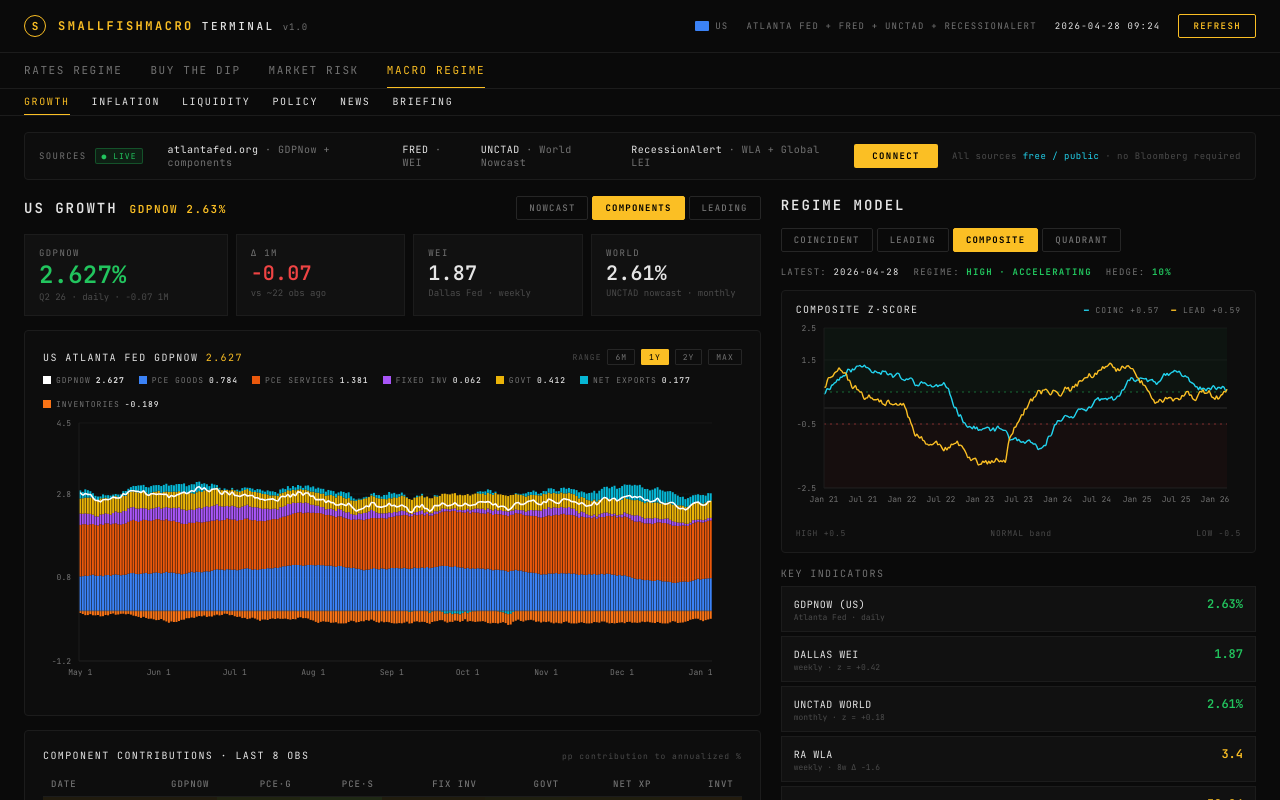
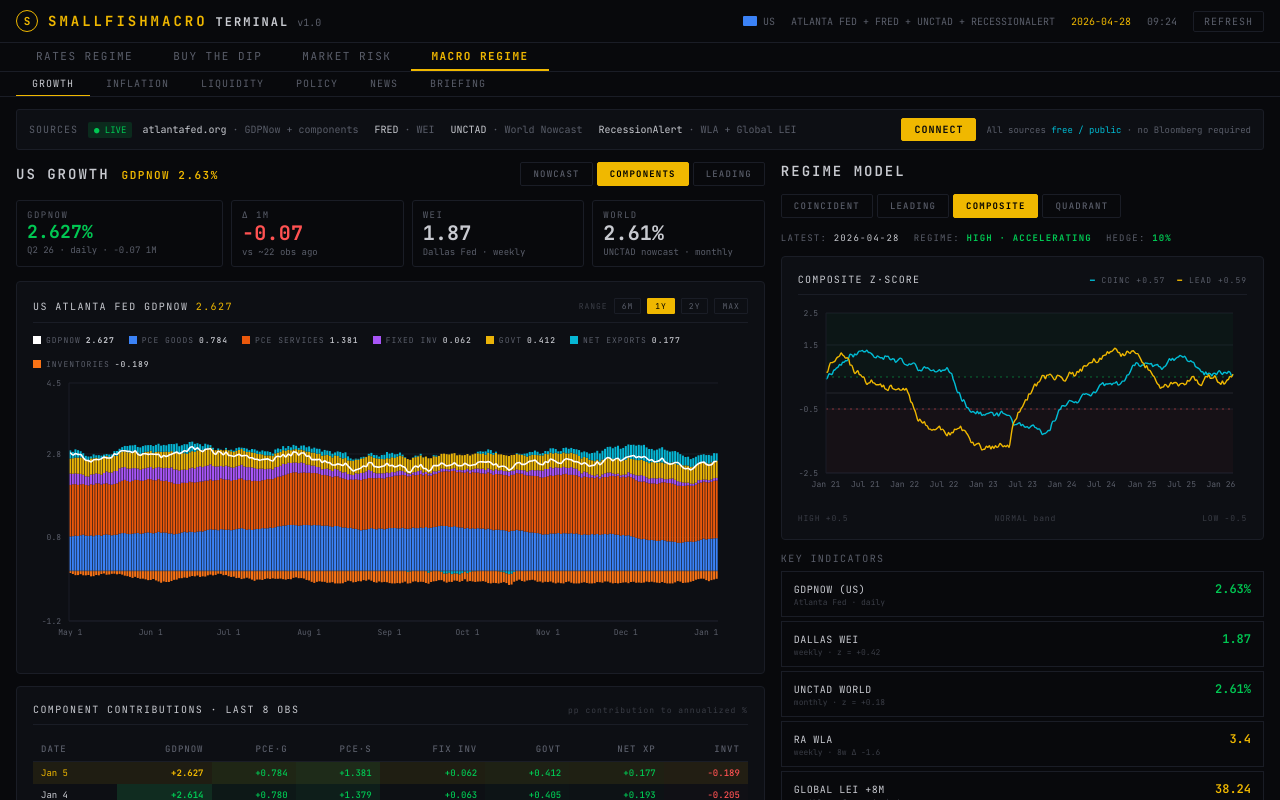
Before and after one commit to smallfishmacro-Git/macro-regime, a React (Vite) app: page / in a window 1280 px wide. Shown: the top 800 px of the page. Built offline with nearby package versions, Linux system fonts and the light colour scheme.

Commit message:
Align layout primitives to smallfish-rates-regime

```diff
--- a/src/App.jsx
+++ b/src/App.jsx
@@ -16,25 +16,23 @@ import {
 } from "recharts";
 
 // ========================================================================
-// DESIGN TOKENS — matched to rates-regime.vercel.app
+// DESIGN TOKENS — aligned to smallfish-rates-regime
 // ========================================================================
 const C = {
-  bg: "#0a0a0a",
-  panel: "#0d0d0d",
-  panelSoft: "#111111",
-  panelEdge: "#1c1c1c",
-  panelEdgeStrong: "#262626",
-  grid: "#161616",
-  text: "#e5e5e5",
-  textBright: "#fafafa",
-  textDim: "#737373",
-  textMute: "#4b4b4b",
-  amber: "#fbbf24",
-  amberDeep: "#d97706",
-  amberFaint: "rgba(251,191,36,0.08)",
-  green: "#22c55e",
-  red: "#ef4444",
-  cyan: "#22d3ee",
+  bg: "#08090c",
+  panel: "#0d0f14",
+  panelSoft: "#08090c",         // inner-tile bg = page bg (darker than panel)
+  panelEdge: "#1a1d26",
+  panelEdgeStrong: "#1a1d26",   // single-tone border, matches rates-regime
+  grid: "#1a1d26",
+  text: "#c8cad0",
+  textDim: "#5a5e6a",
+  textMute: "#3a3d46",
+  amber: "#f0b800",
+  amberFaint: "rgba(240,184,0,0.08)",
+  green: "#00c853",
+  red: "#ff5252",
+  cyan: "#00bcd4",
   white: "#ffffff",
   // GDPNow component palette (matches Atlanta Fed convention)
   pceGoods: "#3b82f6",
@@ -132,26 +130,31 @@ const HEDGE_MAP = {
 // ========================================================================
 // PRIMITIVES
 // ========================================================================
-const Tab = ({ active, children, onClick, size = "lg" }) => (
+const Tab = ({ active, children, onClick, size = "lg" }) => {
+  const isLg = size === "lg";
+  const activeColor = isLg ? C.amber : C.text;
+  const underline = isLg ? "2px" : "1px";
+  return (
     <button
       onClick={onClick}
       style={{
         background: "transparent",
         border: "none",
-      padding: size === "lg" ? "10px 0" : "6px 0",
-      marginRight: size === "lg" ? 28 : 22,
+        padding: isLg ? "6px 20px" : "5px 16px",
         fontFamily: FONT_MONO,
-      fontSize: size === "lg" ? 11 : 10,
-      letterSpacing: 1.6,
-      color: active ? C.amber : (size === "sm" ? C.text : C.textDim),
+        fontSize: isLg ? 11 : 10,
+        letterSpacing: isLg ? 1.5 : 1,
+        color: active ? activeColor : C.textDim,
+        fontWeight: isLg && active ? "bold" : "normal",
         cursor: "pointer",
-      borderBottom: active ? `1.5px solid ${C.amber}` : "1.5px solid transparent",
+        borderBottom: active ? `${underline} solid ${C.amber}` : `${underline} solid transparent`,
         transition: "color .15s",
       }}
     >
       {children}
     </button>
   );
+};
 
 const Pill = ({ active, children, onClick }) => (
   <button
@@ -179,7 +182,7 @@ const Panel = ({ children, style }) => (
       background: C.panel,
       border: `1px solid ${C.panelEdge}`,
       borderRadius: 4,
-      padding: 18,
+      padding: 16,
       ...style,
     }}
   >
@@ -187,13 +190,13 @@ const Panel = ({ children, style }) => (
   </div>
 );
 
-const StatTile = ({ label, value, sub, color = C.text, valueSize = 24 }) => (
-  <div style={{ background: C.panelSoft, border: `1px solid ${C.panelEdge}`, padding: "12px 14px" }}>
-    <div style={{ fontSize: 9, color: C.textDim, letterSpacing: 1.4 }}>{label}</div>
-    <div style={{ fontSize: valueSize, color, fontWeight: 600, letterSpacing: 0.2, marginTop: 4, lineHeight: 1 }}>
+const StatTile = ({ label, value, sub, color = C.text, valueSize = 18 }) => (
+  <div style={{ background: C.bg, border: `1px solid ${C.panelEdge}`, padding: "8px 10px", borderRadius: 3 }}>
+    <div style={{ fontSize: 9, color: C.textDim, letterSpacing: 1.5 }}>{label}</div>
+    <div style={{ fontSize: valueSize, color, fontWeight: 700, letterSpacing: 0.2, marginTop: 2, lineHeight: 1 }}>
       {value}
     </div>
-    {sub && <div style={{ fontSize: 9, color: C.textMute, marginTop: 4 }}>{sub}</div>}
+    {sub && <div style={{ fontSize: 9, color: C.textDim, marginTop: 3 }}>{sub}</div>}
   </div>
 );
 
@@ -276,11 +279,11 @@ export default function MacroRegimeGrowth() {
           display: "flex",
           alignItems: "center",
           justifyContent: "space-between",
-          padding: "14px 24px",
+          padding: "10px 16px",
           borderBottom: `1px solid ${C.panelEdge}`,
         }}
       >
-        <div style={{ display: "flex", alignItems: "center", gap: 12 }}>
+        <div style={{ display: "flex", alignItems: "center", gap: 10 }}>
           <div
             style={{
               width: 22,
@@ -298,32 +301,32 @@ export default function MacroRegimeGrowth() {
             S
           </div>
           <div style={{ display: "flex", alignItems: "baseline", gap: 8 }}>
-            <span style={{ fontSize: 12, fontWeight: 700, letterSpacing: 2.5, color: C.amber }}>
+            <span style={{ fontSize: 14, fontWeight: "bold", letterSpacing: 3, color: C.amber }}>
               SMALLFISHMACRO
             </span>
-            <span style={{ fontSize: 11, letterSpacing: 2.5, color: C.text, fontWeight: 500 }}>
+            <span style={{ fontSize: 12, letterSpacing: 2, color: C.text, fontWeight: "bold" }}>
               TERMINAL
             </span>
-            <span style={{ fontSize: 9, color: C.textDim, letterSpacing: 1 }}>v1.0</span>
+            <span style={{ fontSize: 10, color: C.textDim }}>v1.0</span>
           </div>
         </div>
-        <div style={{ display: "flex", alignItems: "center", gap: 18, fontSize: 9, letterSpacing: 1.2, color: C.textDim }}>
+        <div style={{ display: "flex", alignItems: "center", gap: 16, fontSize: 10, color: C.textDim }}>
           <span style={{ display: "flex", alignItems: "center", gap: 6 }}>
             <span style={{ width: 14, height: 10, background: "#3b82f6", display: "inline-block", borderRadius: 1 }} />
             US
           </span>
           <span>ATLANTA FED + FRED + UNCTAD + RECESSIONALERT</span>
-          <span style={{ color: C.text }}>2026-04-28 09:24</span>
+          <span style={{ color: C.amber }}>2026-04-28</span>
+          <span>09:24</span>
           <button
             style={{
               background: "transparent",
-              color: C.amber,
-              border: `1px solid ${C.amber}`,
-              padding: "5px 14px",
+              color: C.textDim,
+              border: `1px solid ${C.panelEdge}`,
+              padding: "3px 10px",
               fontFamily: FONT_MONO,
-              fontSize: 9,
-              letterSpacing: 1.4,
-              fontWeight: 600,
+              fontSize: 10,
+              letterSpacing: 1,
               cursor: "pointer",
               borderRadius: 2,
             }}
@@ -336,7 +339,7 @@ export default function MacroRegimeGrowth() {
       {/* ============================================================ */}
       {/* PRIMARY TAB ROW                                               */}
       {/* ============================================================ */}
-      <div style={{ display: "flex", padding: "0 24px", borderBottom: `1px solid ${C.panelEdge}` }}>
+      <div style={{ display: "flex", padding: "0 16px", borderBottom: `1px solid ${C.panelEdge}` }}>
         <Tab active={primaryTab === "RATES_REGIME"}  onClick={() => setPrimaryTab("RATES_REGIME")}>RATES REGIME</Tab>
         <Tab active={primaryTab === "BUY_THE_DIP"}   onClick={() => setPrimaryTab("BUY_THE_DIP")}>BUY THE DIP</Tab>
         <Tab active={primaryTab === "MARKET_RISK"}   onClick={() => setPrimaryTab("MARKET_RISK")}>MARKET RISK</Tab>
@@ -346,7 +349,7 @@ export default function MacroRegimeGrowth() {
       {/* ============================================================ */}
       {/* SECONDARY SUB-TAB ROW                                         */}
       {/* ============================================================ */}
-      <div style={{ display: "flex", padding: "0 24px", borderBottom: `1px solid ${C.panelEdge}` }}>
+      <div style={{ display: "flex", padding: "0 16px", borderBottom: `1px solid ${C.panelEdge}`, marginBottom: 12 }}>
         <Tab size="sm" active={subTab === "GROWTH"}    onClick={() => setSubTab("GROWTH")}>GROWTH</Tab>
         <Tab size="sm" active={subTab === "INFLATION"} onClick={() => setSubTab("INFLATION")}>INFLATION</Tab>
         <Tab size="sm" active={subTab === "LIQUIDITY"} onClick={() => setSubTab("LIQUIDITY")}>LIQUIDITY</Tab>
@@ -358,43 +361,40 @@ export default function MacroRegimeGrowth() {
       {/* ============================================================ */}
       {/* DATA SOURCE CONNECTOR STRIP                                   */}
       {/* ============================================================ */}
-      <div style={{ padding: "16px 24px" }}>
+      <div style={{ padding: "0 16px", marginBottom: 12 }}>
         <div
           style={{
             display: "flex",
             alignItems: "center",
-            gap: 14,
+            gap: 10,
             background: C.panel,
             border: `1px solid ${C.panelEdge}`,
-            padding: "10px 14px",
-            borderRadius: 4,
+            padding: "8px 12px",
+            borderRadius: 3,
+            flexWrap: "wrap",
           }}
         >
-          <div style={{ display: "flex", alignItems: "center", gap: 8 }}>
-            <span style={{ fontSize: 9, color: C.textDim, letterSpacing: 1.4 }}>SOURCES</span>
+          <span style={{ fontSize: 10, color: C.textDim, letterSpacing: 1 }}>SOURCES</span>
           <span
             style={{
-                fontSize: 8,
+              fontSize: 9,
               color: C.green,
-                background: "rgba(34,197,94,0.1)",
+              background: "rgba(0,200,83,0.15)",
               padding: "2px 6px",
-                letterSpacing: 1,
-                border: `1px solid rgba(34,197,94,0.3)`,
               borderRadius: 2,
             }}
           >
             ● LIVE
           </span>
-          </div>
           <div
             style={{
               flex: 1,
+              minWidth: 200,
               fontSize: 10,
               color: C.textDim,
-              letterSpacing: 0.5,
-              padding: "0 10px",
               display: "flex",
-              gap: 18,
+              gap: 16,
+              flexWrap: "wrap",
             }}
           >
             <span><span style={{ color: C.text }}>atlantafed.org</span> · GDPNow + components</span>
@@ -405,20 +405,20 @@ export default function MacroRegimeGrowth() {
           <button
             style={{
               background: C.amber,
-              color: "#000",
-              border: "none",
-              padding: "6px 18px",
+              color: C.bg,
+              border: `1px solid ${C.amber}`,
+              padding: "4px 12px",
               fontFamily: FONT_MONO,
-              fontSize: 9,
-              letterSpacing: 1.4,
-              fontWeight: 700,
+              fontSize: 10,
+              letterSpacing: 1,
+              fontWeight: "bold",
               cursor: "pointer",
               borderRadius: 2,
             }}
           >
             CONNECT
           </button>
-          <span style={{ fontSize: 9, color: C.textMute, letterSpacing: 0.5 }}>
+          <span style={{ fontSize: 9, color: C.textDim }}>
             All sources <span style={{ color: C.cyan }}>free / public</span> · no Bloomberg required
           </span>
         </div>
@@ -427,7 +427,7 @@ export default function MacroRegimeGrowth() {
       {/* ============================================================ */}
       {/* MAIN CONTENT GRID — 60/40                                     */}
       {/* ============================================================ */}
-      <div style={{ display: "grid", gridTemplateColumns: "1.55fr 1fr", gap: 20, padding: "0 24px 32px" }}>
+      <div style={{ display: "grid", gridTemplateColumns: "1.55fr 1fr", gap: 16, padding: "0 16px 16px" }}>
         {/* ================================================================ */}
         {/* LEFT — US GROWTH                                                  */}
         {/* ================================================================ */}
@@ -461,8 +461,8 @@ export default function MacroRegimeGrowth() {
           </div>
 
           {/* Atlanta Fed components panel */}
-          <Panel style={{ marginBottom: 14 }}>
-            <div style={{ display: "flex", justifyContent: "space-between", alignItems: "center", marginBottom: 10 }}>
+          <Panel style={{ marginBottom: 12 }}>
+            <div style={{ display: "flex", justifyContent: "space-between", alignItems: "center", marginBottom: 12, paddingBottom: 8, borderBottom: `1px solid ${C.panelEdge}` }}>
               <div style={{ fontSize: 10, letterSpacing: 1.4, color: C.text }}>
                 US ATLANTA FED GDPNOW <span style={{ color: C.amber }}>{latestG.total.toFixed(3)}</span>
               </div>
@@ -543,7 +543,7 @@ export default function MacroRegimeGrowth() {
 
           {/* Recent contributions table */}
           <Panel>
-            <div style={{ display: "flex", justifyContent: "space-between", alignItems: "center", marginBottom: 10 }}>
+            <div style={{ display: "flex", justifyContent: "space-between", alignItems: "center", marginBottom: 12, paddingBottom: 8, borderBottom: `1px solid ${C.panelEdge}` }}>
               <div style={{ fontSize: 10, letterSpacing: 1.4, color: C.text }}>
                 COMPONENT CONTRIBUTIONS · LAST 8 OBS
               </div>
@@ -613,8 +613,8 @@ export default function MacroRegimeGrowth() {
           </div>
 
           {/* Composite chart */}
-          <div style={{ background: C.panel, border: `1px solid ${C.panelEdge}`, borderRadius: 4, padding: "12px 14px 14px", marginBottom: 14 }}>
-            <div style={{ display: "flex", justifyContent: "space-between", alignItems: "center", marginBottom: 6 }}>
+          <div style={{ background: C.panel, border: `1px solid ${C.panelEdge}`, borderRadius: 4, padding: 16, marginBottom: 12 }}>
+            <div style={{ display: "flex", justifyContent: "space-between", alignItems: "center", marginBottom: 12, paddingBottom: 8, borderBottom: `1px solid ${C.panelEdge}` }}>
               <span style={{ fontSize: 10, color: C.text, letterSpacing: 1.2 }}>COMPOSITE Z·SCORE</span>
               <div style={{ display: "flex", gap: 12, fontSize: 8, color: C.textDim, letterSpacing: 1 }}>
                 <span><span style={{ color: C.cyan }}>━</span> COINC {latest.coinc >= 0 ? "+" : ""}{latest.coinc.toFixed(2)}</span>
@@ -685,8 +685,8 @@ export default function MacroRegimeGrowth() {
           </div>
 
           {/* Quadrant inset */}
-          <div style={{ background: C.panel, border: `1px solid ${C.panelEdge}`, borderRadius: 4, padding: 14 }}>
-            <div style={{ display: "flex", justifyContent: "space-between", alignItems: "center", marginBottom: 10 }}>
+          <div style={{ background: C.panel, border: `1px solid ${C.panelEdge}`, borderRadius: 4, padding: 16 }}>
+            <div style={{ display: "flex", justifyContent: "space-between", alignItems: "center", marginBottom: 12, paddingBottom: 8, borderBottom: `1px solid ${C.panelEdge}` }}>
               <span style={{ fontSize: 10, color: C.text, letterSpacing: 1.2 }}>QUADRANT</span>
               <span style={{ fontSize: 8, color: C.textMute, letterSpacing: 1 }}>COINC × LEAD</span>
             </div>
@@ -696,7 +696,7 @@ export default function MacroRegimeGrowth() {
       </div>
 
       {/* Bottom note bar */}
-      <div style={{ borderTop: `1px solid ${C.panelEdge}`, padding: "10px 24px", fontSize: 8, color: C.textMute, letterSpacing: 1, display: "flex", justifyContent: "space-between" }}>
+      <div style={{ margin: "16px 16px 0", padding: "8px 0", borderTop: `1px solid ${C.panelEdge}`, fontSize: 9, color: C.textDim, letterSpacing: 1, display: "flex", justifyContent: "space-between", flexWrap: "wrap", gap: 8 }}>
         <span>SMALLFISHMACRO · MACRO REGIME › GROWTH · prototype · synthetic data</span>
         <span>Z-SCORES vs 10y rolling history · dir = 8w Δ · click <span style={{ color: C.cyan }}>CONNECT</span> to wire live feeds</span>
       </div>
```
Lines whose indentation alone changed are shown as unchanged.
